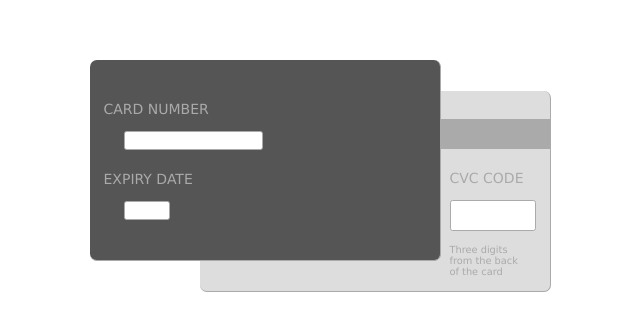
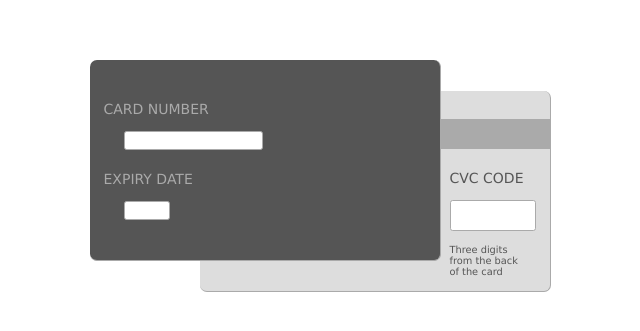
Before and after one commit to orlov-dm/payment-system-ui-test, a React (Create React App) app: page / in a window 1280 px wide. Shown: the part 139-470 px from the top of the page, without its empty margins (375-1015 px from the left). Built offline with nearby package versions, Linux system fonts and the light colour scheme.

Commit message:
style: Back color

```diff
--- a/src/App.css
+++ b/src/App.css
@@ -76,6 +76,7 @@
 
 .CardBack {
   background-color: var(--lighter-gray);
+  color: var(--dark-gray);
 }
 
 .CardFront-content,
```
